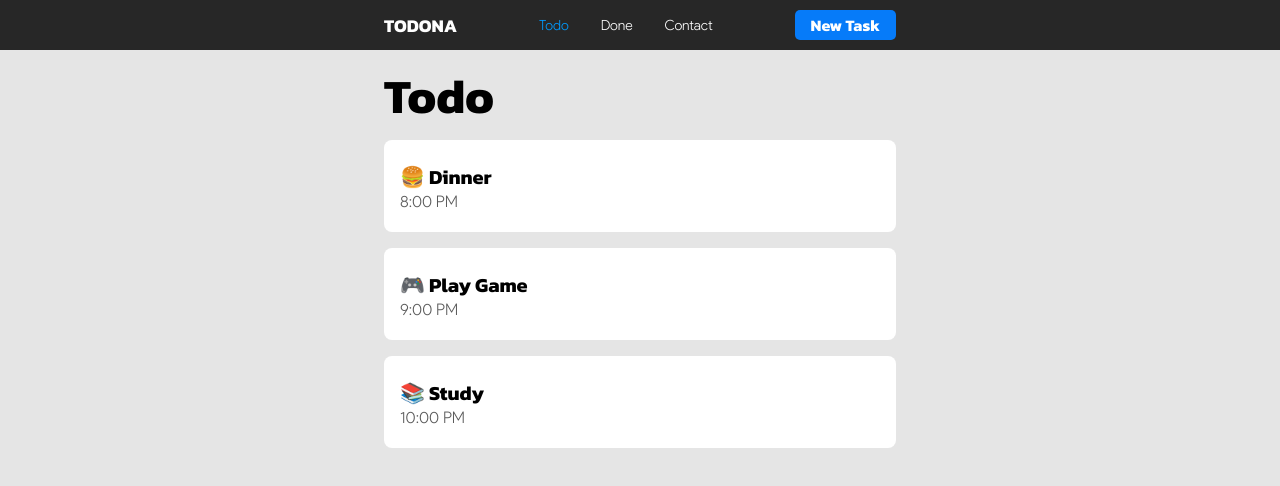
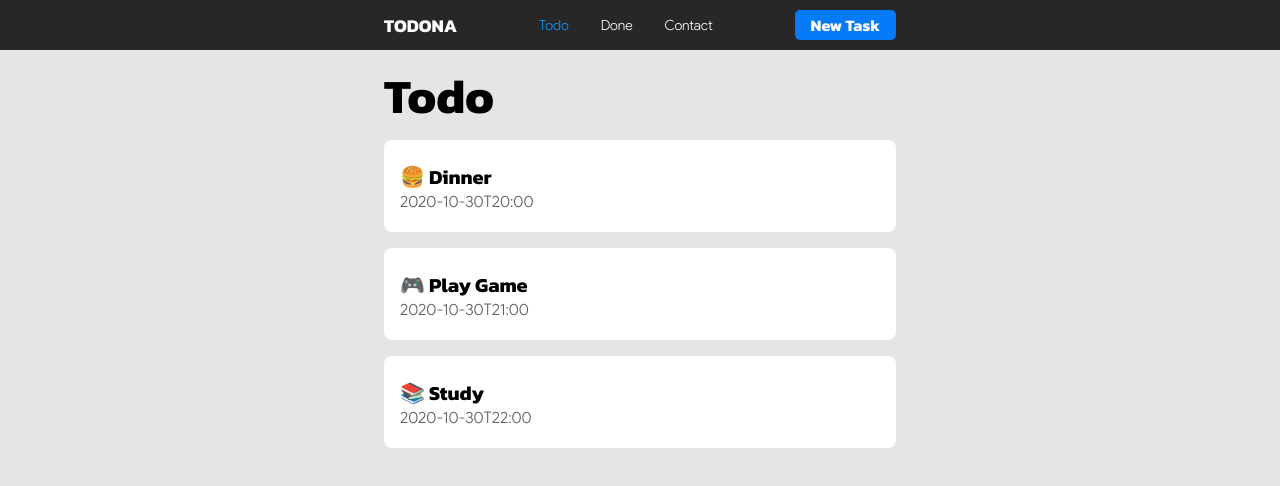
Before and after one commit to Noppanat1997/instrago, a React (Create React App) app in the folder frontend/: page / in a window 1280 px wide. Shown: the top 486 px of the page. Built offline with nearby package versions, Linux system fonts and the light colour scheme; a web font is replaced by a local one.

Commit message:
update mock data

```diff
--- a/frontend/src/container/donePage.jsx
+++ b/frontend/src/container/donePage.jsx
@@ -5,14 +5,8 @@ import Card from "../component/card";
 const DonePage = () => {
   const [selectedCard, setSelectedCard] = useState(null);
   const mock = [{
-    taskName: "🍔 Dinner",
-    time: "8:00 PM"
-  }, {
-    taskName: "🎮 Play Game",
-    time: "9:00 PM"
-  }, {
-    taskName: "📚 Study",
-    time: "10:00 PM"
+    taskName: "💪 Excercise",
+    time: "2020-10-30T17:00"
   }]
 
   return (
--- a/frontend/src/container/todoPage.jsx
+++ b/frontend/src/container/todoPage.jsx
@@ -6,13 +6,13 @@ const TodoPage = () => {
   const [selectedCard, setSelectedCard] = useState(null);
   const mock = [{
     taskName: "🍔 Dinner",
-    time: "8:00 PM"
+    time: "2020-10-30T20:00"
   }, {
     taskName: "🎮 Play Game",
-    time: "9:00 PM"
+    time: "2020-10-30T21:00"
   }, {
     taskName: "📚 Study",
-    time: "10:00 PM"
+    time: "2020-10-30T22:00"
   }]
 
   return (
```
